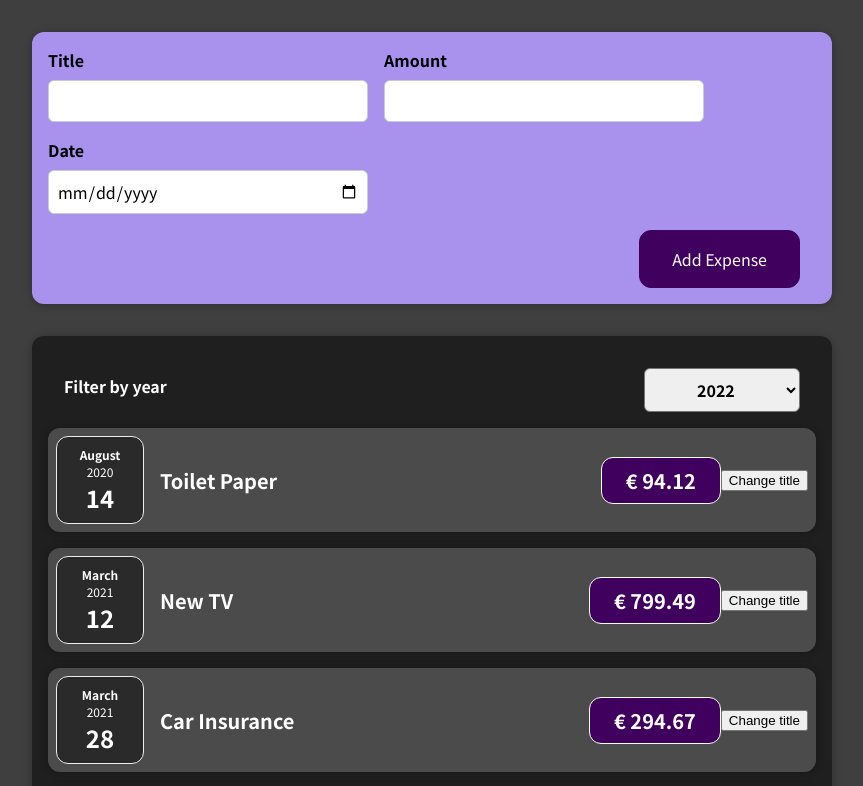
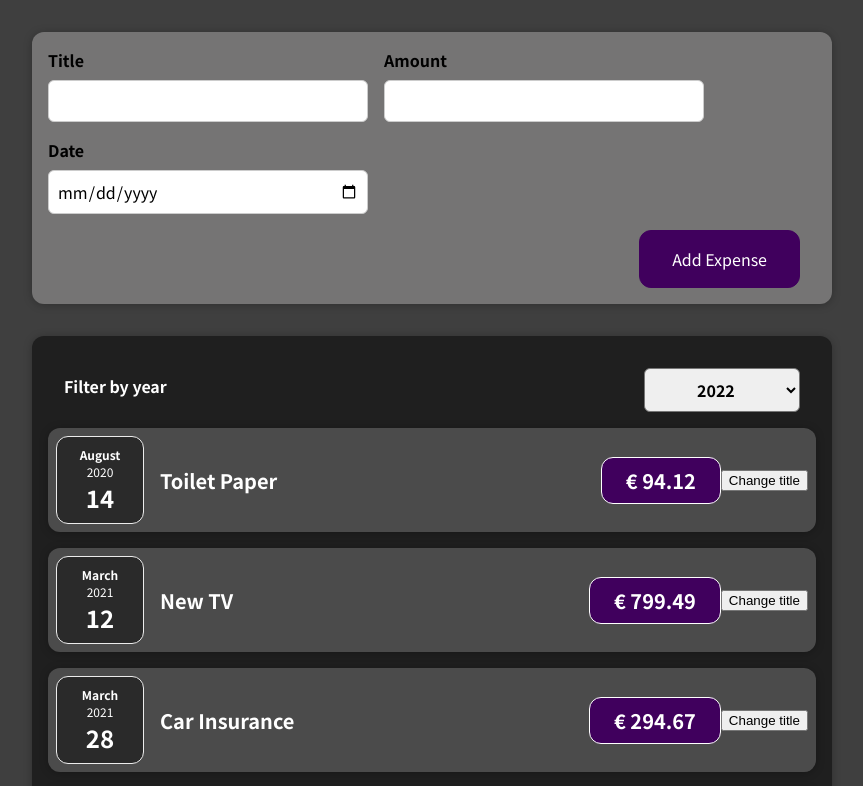
Before and after one commit to martinigonsalvess/Expense_tracker, a React (Create React App) app: page / in a window 1280 px wide. Shown: the top 786 px of the page, without its empty margins (208-1071 px from the left). Built offline with nearby package versions, Linux system fonts and the light colour scheme.

Commit message:
change color newexpense

```diff
--- a/src/components/NewExpense/NewExpense.css
+++ b/src/components/NewExpense/NewExpense.css
@@ -1,5 +1,6 @@
 .new-expense {
-  background-color: #a892ee;
+  /* background-color: rgb(31, 31, 31); */
+  background-color: rgb(117, 116, 116);
   padding: 1rem;
   margin: 2rem auto;
   width: 50rem;
```
